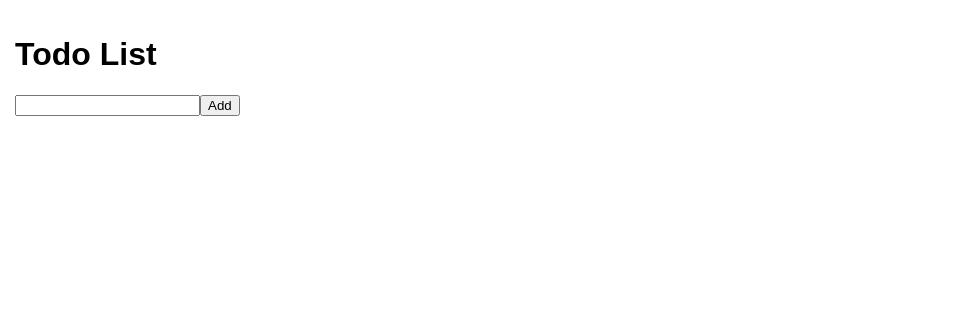
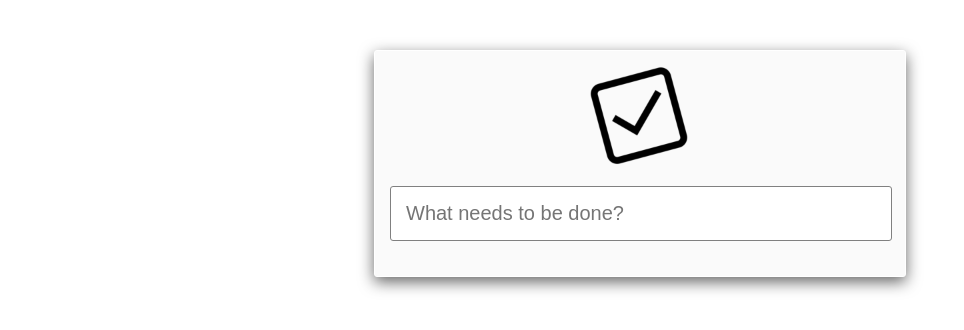
Before and after one commit to NicholasPeretti/todo-list-example, a React (Create React App) app: page / in a window 1280 px wide. Shown: the top 330 px of the page, without its empty margins (0-964 px from the left). Built offline with nearby package versions, Linux system fonts and the light colour scheme.

Commit message:
Add style

```diff
--- a/src/App.css
+++ b/src/App.css
@@ -1,3 +1,38 @@
 .App {
   padding:15px;
+  text-align: center;
+  font-size: 20px;
+  margin: 50px auto;
+  width: 500px;
+  background-color: #FAFAFA;
+  box-shadow: #666 0px 5px 15px;
+  border-radius: 3px;
+  border: 1px solid white;
 }
+.todo-input{
+  border-radius: 3px;
+  border: 1px solid grey;
+  font-size: 20px;
+  padding: 15px;
+  width:470px;
+  margin-top:15px;
+}
+.todo-list {
+  text-align: left;
+  padding: 0px;
+}
+.todo-item {
+  cursor: pointer;
+  border: 0px solid #CCC;
+  border-bottom: 1px solid #CCC;;
+  margin: 0px;
+  padding: 30px 0px 15px 0px;
+  transition: 0.3s;
+}
+.todo-item:hover {
+  transition: 0.3s;
+  background: #EFEBE9;
+}
+.todo-item input[type="checkbox"]  {
+  margin: 0px 15px;
+}
--- a/src/App.js
+++ b/src/App.js
@@ -34,7 +34,7 @@ class App extends Component {
     var todos = this.state.todos;
     return (
       <div className="App">
-        <h1>Todo List</h1>
+        <img src="todo.png" width="100"/>
         <TodoInput onEnter={this.addTodo.bind(this)} />
         <TodoList todos={todos} onComplete={this.onComplete.bind(this)}/>
       </div>
--- a/src/components/TodoInput.js
+++ b/src/components/TodoInput.js
@@ -16,10 +16,10 @@ class TodoInput extends React.Component {
 
   handleOnKeyUp(e) {
     if (e.keyCode !== 13) return;
-    this.handleOnClick();
+    this.addTodo();
   }
 
-  handleOnClick() {
+  addTodo() {
     let {text} = this.state;
     text = text.trim();
     if (text) {
@@ -34,14 +34,13 @@ class TodoInput extends React.Component {
     return (
       <div>
         <input
-          type="text"
+          type='text'
+          placeholder='What needs to be done?'
+          className='todo-input'
           value={this.state.text}
           onChange={this.handleOnChange.bind(this)}
           onKeyUp={this.handleOnKeyUp.bind(this)}
         />
-        <button
-          onClick={this.handleOnClick.bind(this)}
-        >Add</button>
       </div>
     )
   }
--- a/src/components/TodoItem.js
+++ b/src/components/TodoItem.js
@@ -1,16 +1,15 @@
 import React from 'react';
 export default ({ todo, onComplete, index }) => {
   const { text, checked } = todo;
-  const onChange = () => {
+  const toggle = () => {
     onComplete(index);
   }
   return (
     <li
-      style={{
-        margin: '15px 0px'
-      }}
+      className="todo-item"
+      onClick={toggle}
     >
-      <input type="checkbox" {...checked} onChange={onChange}/>
+      <input type="checkbox" checked={checked} />
       {checked ?
         <span
           style={{
--- a/src/components/TodoList.js
+++ b/src/components/TodoList.js
@@ -6,6 +6,7 @@ class TodoList extends React.Component {
     var { todos } = this.props;
     return (
         <ul
+          className='todo-list'
           style={{
             listStyle: 'none'
           }}
```
Also changed, not shown: public/todo.png (renamed from todo.png), 1 other file (tests, documents, lock files or other folders).
